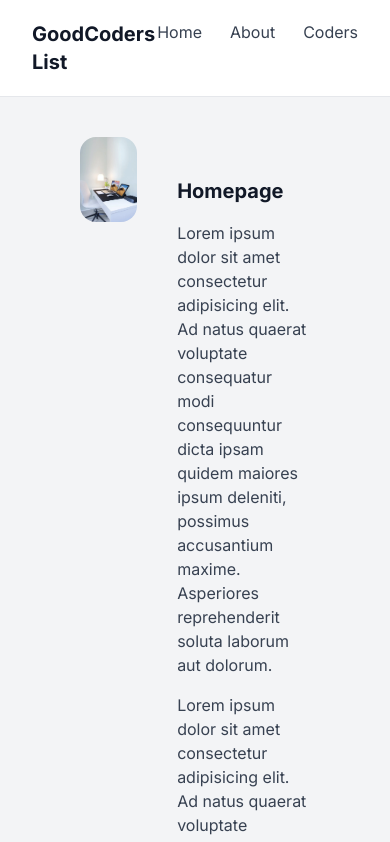
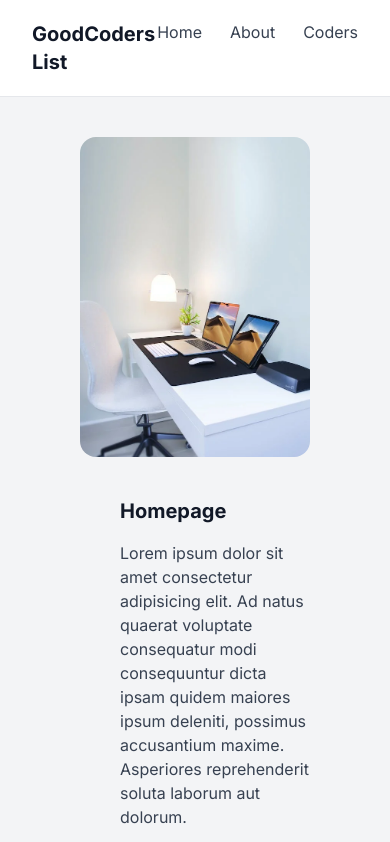
Before and after one commit to danielchukwu/goodcoders-list-app, a Next.js app: page / in a window 390 px wide. Shown: the top 842 px of the page. Built offline with nearby package versions, Linux system fonts and the light colour scheme.

Commit message:
improve styles

```diff
--- a/app/page.tsx
+++ b/app/page.tsx
@@ -6,9 +6,9 @@ export default function Home() {
   return (
     <div>
 
-      <main className='main flex items-start'>
-        <div className='rounded-2xl overflow-hidden bg-red-500'>
-          <Image src={'/laptop.jpg'} alt='laptop' width={800} height={50} className='object-fill'/>
+      <main className='main md:flex md:items-start'>
+        <div className='rounded-2xl overflow-hidden h-80 md:h-auto  bg-red-500'>
+          <Image src={'/laptop.jpg'} alt='laptop' width={700} height={300} className='object-cover w-full h-full'/>
         </div>
         <div className='pl-10 pt-10'>
           <h1 className='text-xl font-bold text-gray-900'>Homepage</h1>
```
